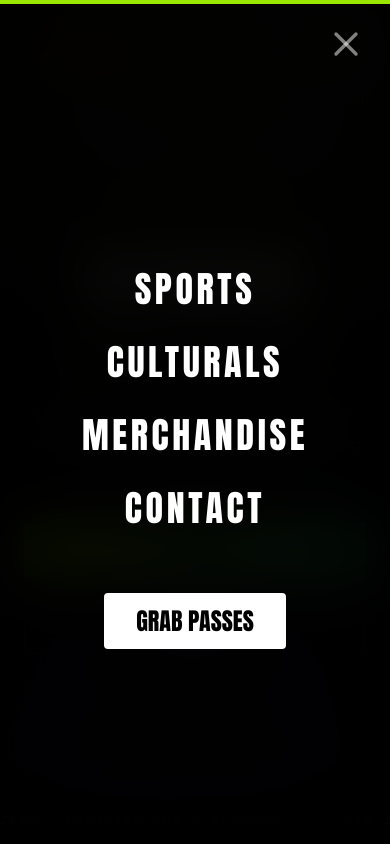
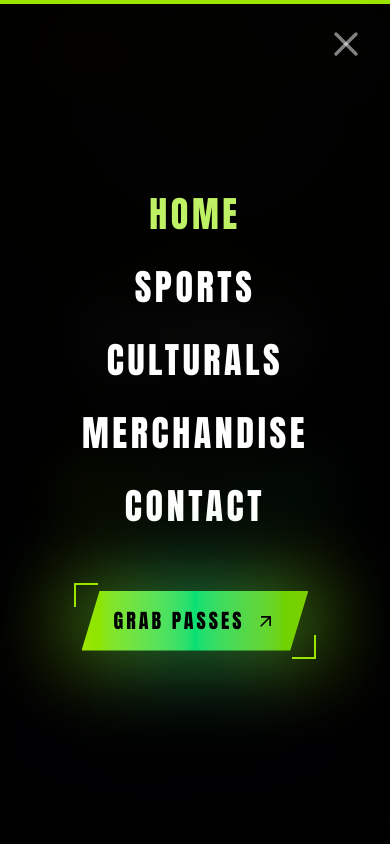
Before and after one commit to PrasannaPal21/vitopia26, a Next.js app: page / in a window 390 px wide. Both pictures are taken after a click on the button 342 px from the left and 48 px from the top of the page. Shown: the top 844 px of the page. Built offline with nearby package versions, Linux system fonts and the light colour scheme.

Commit message:
nav bar fixx

```diff
--- a/src/components/Homepage/CountDownTimer.jsx
+++ b/src/components/Homepage/CountDownTimer.jsx
@@ -34,21 +34,21 @@ const CountdownTimer = () => {
 
   const timerComponents = Object.entries(timeLeft).map(([interval, value], index) => (
     <div key={interval} className="flex flex-col items-center">
-      <span suppressHydrationWarning className="font-anton text-[3rem] md:text-[5rem] lg:text-[7rem] font-black leading-none text-white">
+      <span suppressHydrationWarning className="font-anton text-[2rem] sm:text-[3rem] md:text-[5rem] lg:text-[7rem] font-black leading-none text-white">
         {value < 10 ? `0${value}` : value}
       </span>
-      <small className="font-outfit text-xs md:text-sm lg:text-base text-lime-400 uppercase tracking-[0.15em] md:tracking-[0.2em] mt-1 md:mt-2">
+      <small className="font-outfit text-[0.6rem] sm:text-xs md:text-sm lg:text-base text-lime-400 uppercase tracking-[0.1em] sm:tracking-[0.15em] md:tracking-[0.2em] mt-1 md:mt-2">
         {interval}
       </small>
     </div>
   ));
 
   return (
-    <div className="flex flex-nowrap gap-4 md:gap-12 lg:gap-16 justify-center overflow-x-auto">
+    <div className="flex flex-nowrap gap-2 sm:gap-4 md:gap-12 lg:gap-16 justify-center">
       {timerComponents.length ? (
         timerComponents
       ) : (
-        <span className="font-anton text-3xl md:text-5xl lg:text-6xl font-black text-white uppercase">
+        <span className="font-anton text-2xl sm:text-3xl md:text-5xl lg:text-6xl font-black text-white uppercase">
           EVENT STARTED!
         </span>
       )}
--- a/src/components/Homepage/sections/herosection1.jsx
+++ b/src/components/Homepage/sections/herosection1.jsx
@@ -55,7 +55,7 @@ export default function HeroSection() {
 
                     {/* Description */}
                     <motion.p
-                        className="max-w-2xl mx-auto text-gray-400 text-base md:text-lg lg:text-xl font-outfit leading-relaxed mb-10"
+                        className="max-w-2xl hidden md-visible mx-auto text-gray-400 text-base md:text-lg lg:text-xl font-outfit leading-relaxed mb-10"
                         initial={{ opacity: 0 }}
                         animate={{ opacity: 1 }}
                         transition={{ duration: 0.6, delay: 0.4 }}
@@ -72,10 +72,10 @@ export default function HeroSection() {
                         animate={{ opacity: 1, y: 0 }}
                         transition={{ duration: 0.6, delay: 0.5 }}
                     >
-                        <button className="w-full sm:w-auto px-10 py-4 bg-gradient-to-r from-lime-400 to-green-400 text-black font-anton text-base md:text-lg uppercase tracking-wider hover:from-lime-300 hover:to-green-300 transition-all duration-300 shadow-[0_0_30px_rgba(190,242,100,0.4)] hover:shadow-[0_0_50px_rgba(190,242,100,0.6)] hover:scale-105">
+                        <button className="w-[80%] sm:w-auto px-10 py-4 bg-gradient-to-r from-lime-400 to-green-400 text-black font-anton text-base md:text-lg uppercase tracking-wider hover:from-lime-300 hover:to-green-300 transition-all duration-300 shadow-[0_0_30px_rgba(190,242,100,0.4)] hover:shadow-[0_0_50px_rgba(190,242,100,0.6)] hover:scale-105">
                             View Events
                         </button>
-                        <button className="w-full sm:w-auto px-10 py-4 border-2 border-white/20 text-white font-anton text-base md:text-lg uppercase tracking-wider hover:bg-white/10 hover:border-white/40 transition-all duration-300 backdrop-blur-sm">
+                        <button className="w-[80%] sm:w-auto px-10 py-4 border-2 border-white/20 text-white font-anton text-base md:text-lg uppercase tracking-wider hover:bg-white/10 hover:border-white/40 transition-all duration-300 backdrop-blur-sm">
                             Highlights
                         </button>
                     </motion.div>
--- a/src/components/Homepage/sections/navbar.jsx
+++ b/src/components/Homepage/sections/navbar.jsx
@@ -141,26 +141,51 @@ export default function Navbar() {
                 <Link
                   href={item.href}
                   onClick={() => setMobileMenuOpen(false)}
-                  className={`text-4xl font-anton uppercase tracking-widest ${pathname === item.href ? "text-primary text-stroke" : "text-white"
-                    }`}
+                  className={`text-4xl font-anton uppercase tracking-widest ${pathname === item.href ? "text-primary" : "text-white"}`}
                 >
                   {item.title}
                 </Link>
               </motion.div>
             ))}
 
-            <motion.button
+            <motion.div
               initial={{ opacity: 0, y: 20 }}
               animate={{ opacity: 1, y: 0 }}
               transition={{ delay: 0.5 }}
+              className="relative inline-block group mt-8"
+            >
+              {/* Pulsing Glow Background */}
+              <div className="absolute -inset-4 bg-gradient-to-r from-lime-400 via-green-400 to-lime-400 opacity-30 blur-2xl group-hover:opacity-50 animate-pulse transition-opacity duration-300" />
+
+              <button
                 onClick={() => {
                   setMobileMenuOpen(false);
                   handleSignIn();
                 }}
-              className="mt-8 px-8 py-3 bg-white text-black font-anton text-2xl uppercase rounded hover:bg-gray-200"
+                className="relative block overflow-hidden"
+                style={{
+                  clipPath: 'polygon(8% 0%, 100% 0%, 92% 100%, 0% 100%)'
+                }}
               >
-              Grab Passes
-            </motion.button>
+                {/* Main Button */}
+                <div className="relative cursor-pointer px-8 py-4 bg-gradient-to-r from-lime-400 via-green-400 to-lime-500 text-black font-anton text-xl uppercase tracking-[0.15em] transition-all duration-300 group-hover:from-lime-300 group-hover:via-green-300 group-hover:to-lime-400">
+                  <div className="flex items-center gap-3 relative z-10">
+                    <span className="group-hover:translate-x-1 transition-transform duration-300">GRAB PASSES</span>
+                    <MdArrowOutward className="text-xl group-hover:translate-x-2 group-hover:-translate-y-2 transition-transform duration-300" />
+                  </div>
+
+                  {/* Diagonal Shimmer */}
+                  <div className="absolute inset-0 -translate-x-full group-hover:translate-x-full transition-transform duration-700 bg-gradient-to-r from-transparent via-white/40 to-transparent skew-x-12" />
+
+                  {/* Animated Scanline */}
+                  <div className="absolute left-0 right-0 h-[2px] bg-white/60 top-1/2 -translate-y-1/2 group-hover:animate-ping opacity-0 group-hover:opacity-100" />
+                </div>
+              </button>
+
+              {/* Decorative Corner Elements */}
+              <div className="absolute -top-2 -left-2 w-6 h-6 border-t-2 border-l-2 border-lime-400 group-hover:w-8 group-hover:h-8 transition-all duration-300" />
+              <div className="absolute -bottom-2 -right-2 w-6 h-6 border-b-2 border-r-2 border-lime-400 group-hover:w-8 group-hover:h-8 transition-all duration-300" />
+            </motion.div>
           </motion.div>
         )}
       </AnimatePresence>
```
Lines whose indentation alone changed are shown as unchanged.
